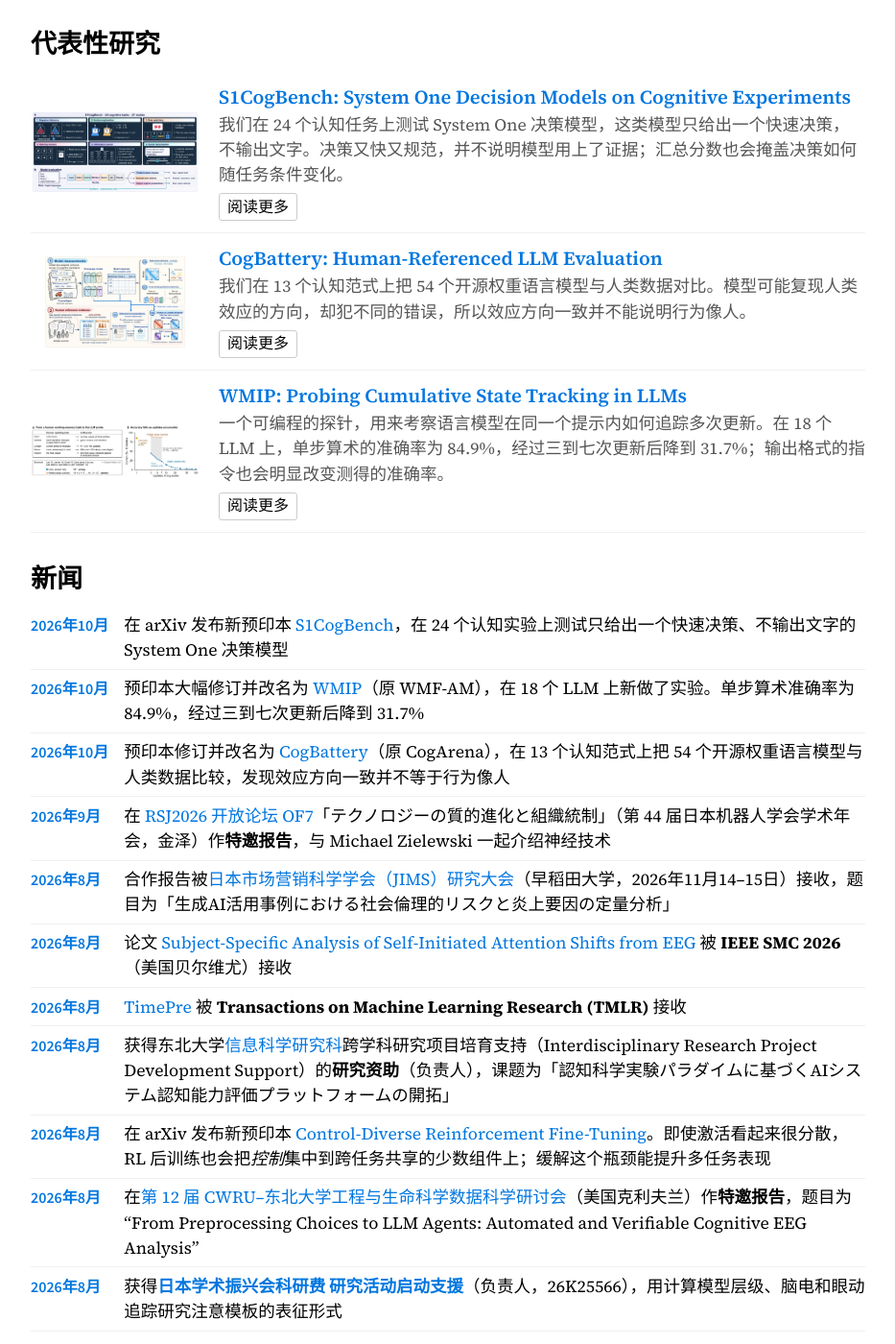
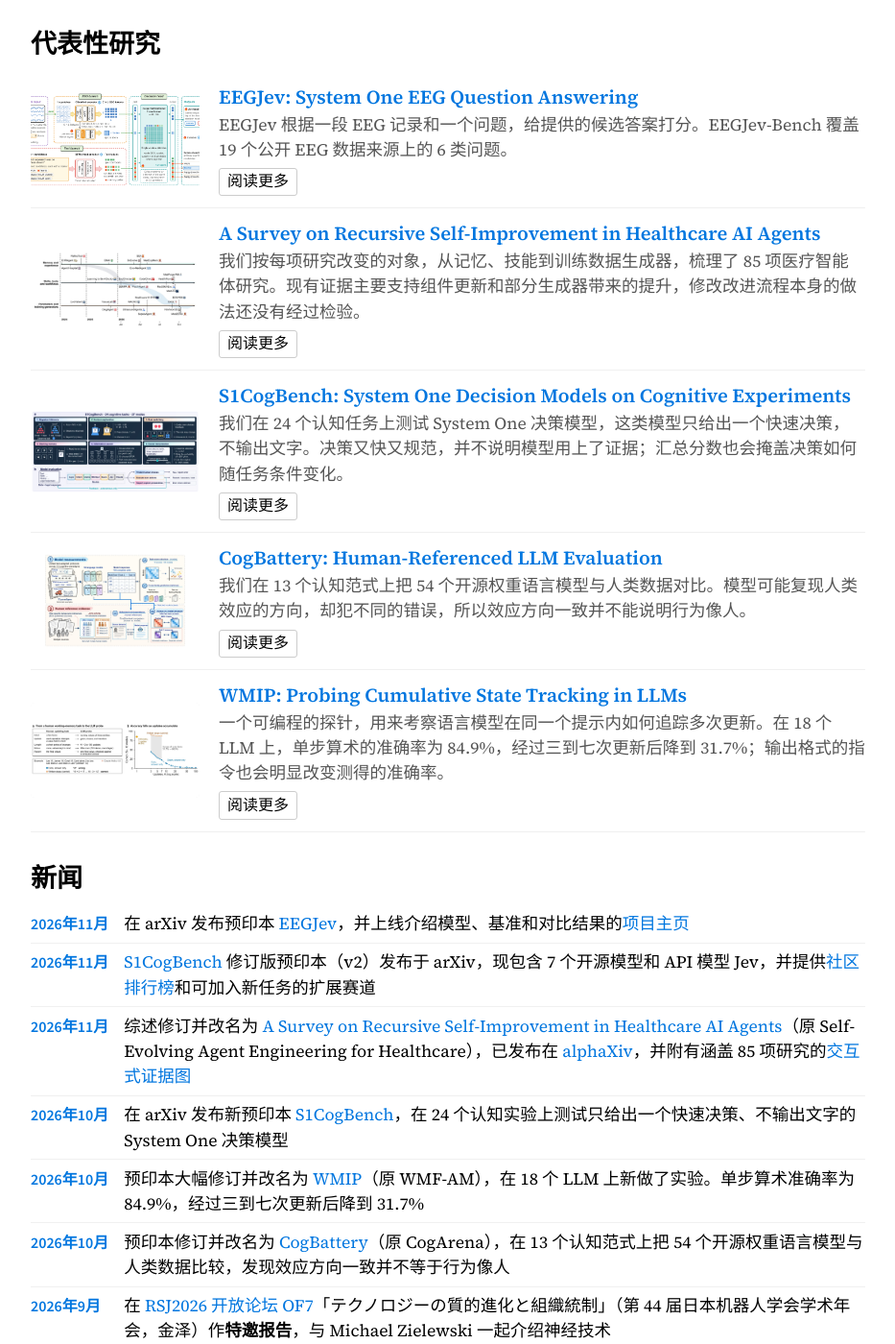
Before and after one commit to dengzhe-hou/dengzhe-hou.github.io, a Jekyll site: the page built from _pages/about-zh.md, in a window 1280 px wide and 1400 px high, scrolled down 549 px. Shown: the whole window at 96% size, without its empty margins (173-1106 px from the left). Built offline with Jekyll 4.4.1, drawn with Linux system fonts in a browser that asks for light colours; some web fonts are replaced.

Commit message:
Sync Selected Research and November news to Japanese and Chinese homepages

```diff
--- a/_pages/about-ja.md
+++ b/_pages/about-ja.md
@@ -6,6 +6,20 @@ lang: ja
 profile: true
 
 selected_research:
+  - image_path: research-eegjev.png
+    strip_path: research-eegjev-strip.webp
+    alt: "EEGJev のアーキテクチャ。EEG エンコーダとテキストエンコーダを別々に持ち、回答候補のスコアを共通のヘッドで計算する"
+    title: "EEGJev: System One EEG Question Answering"
+    excerpt: "EEGJev は、EEG 記録と質問から、提示された回答候補にスコアを付けます。EEGJev-Bench では、19 の公開 EEG データソースにまたがる 6 種類の質問を検証します。"
+    url: "/publication/2026-arxiv-eegjev"
+    btn_label: "詳しく見る"
+  - image_path: research-rsi-healthcare.jpg
+    strip_path: research-rsi-healthcare-strip.webp
+    alt: "2024〜2026 年の医療エージェント研究から選んだ研究の年表。記憶と経験、スキル、ツールとワークフロー、パラメータと学習データの生成器のうち、何を更新するかで分類"
+    title: "A Survey on Recursive Self-Improvement in Healthcare AI Agents"
+    excerpt: "85 の医療エージェント研究を、記憶やスキルから学習データの生成器まで、それぞれが何を変えるかで整理しました。現在の証拠が主に支持するのは構成要素の更新と一部の生成器による改善で、改善手順そのものを改訂する方式はまだ検証されていません。"
+    url: "/publication/2026-preprints-self-evolving"
+    btn_label: "詳しく見る"
   - image_path: research-s1cogbench.jpg
     strip_path: research-s1cogbench-strip.webp
     alt: "S1CogBench の概要。24 の認知課題のうち 6 つの例と、オープンモデルと API の意思決定モデルを、人間の選択の予測、自身の行動の実行、確率の報告で評価する流れ"
@@ -57,10 +71,17 @@ selected_research:
 
 <div class="news-list" markdown="1">
 
+| **2026年11月** | arXiv にプレプリント [EEGJev](/publication/2026-arxiv-eegjev) を公開。モデル、ベンチマーク、比較結果をまとめた[プロジェクトページ](/EEGJev/)も公開 |
+| **2026年11月** | [S1CogBench](/publication/2026-arxiv-s1cogbench) の改訂版プレプリント（v2）を arXiv で公開。7 つのオープンモデルと API モデル Jev を評価対象とし、[コミュニティ・リーダーボード](https://dengzhe-hou.github.io/S1CogBench/)と新しい課題を追加できる拡張トラックを用意 |
+| **2026年11月** | サーベイを改訂し、[A Survey on Recursive Self-Improvement in Healthcare AI Agents](/publication/2026-preprints-self-evolving)（旧 Self-Evolving Agent Engineering for Healthcare）に改題。[alphaXiv](https://www.alphaxiv.org/abs/2611.recursive-self-improvement-healthcare-agents) で公開し、85 の研究をまとめた[インタラクティブなエビデンスマップ](https://dengzhe-hou.github.io/RSI-Healthcare-Agents/)も公開 |
 | **2026年10月** | arXiv に新しいプレプリント [S1CogBench](/publication/2026-arxiv-s1cogbench) を公開。推論過程を出力せず、即座に一つの判断を返す System One 型意思決定モデルを、24 の認知実験で検証 |
 | **2026年10月** | プレプリントを大幅に改訂し、[WMIP](/publication/2026-arxiv-wmip)（旧 WMF-AM）に改題。18 の LLM で新たに実験し、1 ステップの算術では正答率 84.9% だが、3〜7 回の更新後には 31.7% に下がる |
 | **2026年10月** | プレプリントを改訂し、[CogBattery](/publication/2026-arxiv-cogbattery)（旧 CogArena）に改題。54 のオープンウェイト言語モデルを 13 の認知パラダイムで人間のデータと比較し、効果の向きが一致するだけでは人間らしい行動とは言えないことを示した |
 | **2026年9月** | [RSJ2026 オープンフォーラム OF7](https://ac.rsj-web.org/2026/openforum/#of7)「テクノロジーの質的進化と組織統制」（第44回日本ロボット学会学術講演会、金沢）で**招待講演**。Michael Zielewski とともにニューロテクノロジーについて話題提供 |
+
+<details class="news-archive" markdown="1">
+<summary>以前のニュース</summary>
+
 | **2026年8月** | 共著の発表が[日本マーケティング・サイエンス学会（JIMS）研究大会](http://www.jims.gr.jp/%e7%a0%94%e7%a9%b6%e5%a4%a7%e4%bc%9a/)（早稲田大学、2026年11月14–15日）に採択。「生成AI活用事例における社会倫理的リスクと炎上要因の定量分析」 |
 | **2026年8月** | 論文 [Subject-Specific Analysis of Self-Initiated Attention Shifts from EEG](/publication/2026-arxiv-subject-specific) が **IEEE SMC 2026**（米国ベルビュー）に採択 |
 | **2026年8月** | [TimePre](/publication/2026-tmlr-timepre) が **Transactions on Machine Learning Research (TMLR)** に採択 |
@@ -68,10 +89,6 @@ selected_research:
 | **2026年8月** | arXiv に新しいプレプリント [Control-Diverse Reinforcement Fine-Tuning](/publication/2026-arxiv-cd-rft) を公開。RL による事後学習では、活性が多様に見えても、*制御*はタスク間で共有される一部の要素に集中する。このボトルネックを緩めるとマルチタスク性能が向上する |
 | **2026年8月** | [第12回 CWRU–東北大学 Data Science in Engineering and Life Sciences シンポジウム](https://sites.google.com/case.edu/2026-cwru-tohoku-symposium/event-program)（米国クリーブランド）で**招待講演**。"From Preprocessing Choices to LLM Agents: Automated and Verifiable Cognitive EEG Analysis" |
 | **2026年8月** | [**科研費 研究活動スタート支援**](https://kaken.nii.ac.jp/ja/grant/KAKENHI-PROJECT-26K25566/)（代表、26K25566）に採択。「注意テンプレートの表象形式：計算モデル階層・脳波・視線追跡による解明」 |
-
-<details class="news-archive" markdown="1">
-<summary>以前のニュース</summary>
-
 | **2026年8月** | [Kaggle](https://www.kaggle.com/monkeydz) [ROGII - Wellbore Geology Prediction](https://www.kaggle.com/competitions/rogii-wellbore-geology-prediction) で**銀メダル**（6125チーム中89位） |
 | **2026年7月** | [KANMixer](/publication/2026-scirep-kanmixer) が ***Scientific Reports*** に掲載。長期予測のためのコンパクトな KAN 中心のミキサーを提案し、KAN が実際に役立つ条件を検討 |
 | **2026年7月** | arXiv に新しいプレプリント2本を公開。[CogEEGAgent](/publication/2026-arxiv-cogeegagent)（認知脳波解析を自律的に行うエージェント）と [CogBattery](/publication/2026-arxiv-cogbattery)（初版の名称は CogArena。LLM の認知課題成績を人間のデータを参照して評価） |
--- a/_pages/about-zh.md
+++ b/_pages/about-zh.md
@@ -6,6 +6,20 @@ lang: zh-CN
 profile: true
 
 selected_research:
+  - image_path: research-eegjev.png
+    strip_path: research-eegjev-strip.webp
+    alt: "EEGJev 架构，EEG 编码器和文本编码器分开，候选答案由共用的打分头计算分数"
+    title: "EEGJev: System One EEG Question Answering"
+    excerpt: "EEGJev 根据一段 EEG 记录和一个问题，给提供的候选答案打分。EEGJev-Bench 覆盖 19 个公开 EEG 数据来源上的 6 类问题。"
+    url: "/publication/2026-arxiv-eegjev"
+    btn_label: "阅读更多"
+  - image_path: research-rsi-healthcare.jpg
+    strip_path: research-rsi-healthcare-strip.webp
+    alt: "2024 至 2026 年部分医疗智能体研究的时间线，按每项研究更新的对象分组，包括记忆与经验、技能、工具与工作流，以及参数与训练数据生成器"
+    title: "A Survey on Recursive Self-Improvement in Healthcare AI Agents"
+    excerpt: "我们按每项研究改变的对象，从记忆、技能到训练数据生成器，梳理了 85 项医疗智能体研究。现有证据主要支持组件更新和部分生成器带来的提升，修改改进流程本身的做法还没有经过检验。"
+    url: "/publication/2026-preprints-self-evolving"
+    btn_label: "阅读更多"
   - image_path: research-s1cogbench.jpg
     strip_path: research-s1cogbench-strip.webp
     alt: "S1CogBench 概览，展示 24 个认知任务中的 6 个示例，以及如何从预测人类选择、执行自身动作和报告概率三方面评估开源和 API 决策模型"
@@ -57,10 +71,17 @@ selected_research:
 
 <div class="news-list" markdown="1">
 
+| **2026年11月** | 在 arXiv 发布预印本 [EEGJev](/publication/2026-arxiv-eegjev)，并上线介绍模型、基准和对比结果的[项目主页](/EEGJev/) |
+| **2026年11月** | [S1CogBench](/publication/2026-arxiv-s1cogbench) 修订版预印本（v2）发布于 arXiv，现包含 7 个开源模型和 API 模型 Jev，并提供[社区排行榜](https://dengzhe-hou.github.io/S1CogBench/)和可加入新任务的扩展赛道 |
+| **2026年11月** | 综述修订并改名为 [A Survey on Recursive Self-Improvement in Healthcare AI Agents](/publication/2026-preprints-self-evolving)（原 Self-Evolving Agent Engineering for Healthcare），已发布在 [alphaXiv](https://www.alphaxiv.org/abs/2611.recursive-self-improvement-healthcare-agents)，并附有涵盖 85 项研究的[交互式证据图](https://dengzhe-hou.github.io/RSI-Healthcare-Agents/) |
 | **2026年10月** | 在 arXiv 发布新预印本 [S1CogBench](/publication/2026-arxiv-s1cogbench)，在 24 个认知实验上测试只给出一个快速决策、不输出文字的 System One 决策模型 |
 | **2026年10月** | 预印本大幅修订并改名为 [WMIP](/publication/2026-arxiv-wmip)（原 WMF-AM），在 18 个 LLM 上新做了实验。单步算术准确率为 84.9%，经过三到七次更新后降到 31.7% |
 | **2026年10月** | 预印本修订并改名为 [CogBattery](/publication/2026-arxiv-cogbattery)（原 CogArena），在 13 个认知范式上把 54 个开源权重语言模型与人类数据比较，发现效应方向一致并不等于行为像人 |
 | **2026年9月** | 在 [RSJ2026 开放论坛 OF7](https://ac.rsj-web.org/2026/openforum/#of7)「テクノロジーの質的進化と組織統制」（第 44 届日本机器人学会学术年会，金泽）作**特邀报告**，与 Michael Zielewski 一起介绍神经技术 |
+
+<details class="news-archive" markdown="1">
+<summary>更早的新闻</summary>
+
 | **2026年8月** | 合作报告被[日本市场营销科学学会（JIMS）研究大会](http://www.jims.gr.jp/%e7%a0%94%e7%a9%b6%e5%a4%a7%e4%bc%9a/)（早稻田大学，2026年11月14–15日）接收，题目为「生成AI活用事例における社会倫理的リスクと炎上要因の定量分析」 |
 | **2026年8月** | 论文 [Subject-Specific Analysis of Self-Initiated Attention Shifts from EEG](/publication/2026-arxiv-subject-specific) 被 **IEEE SMC 2026**（美国贝尔维尤）接收 |
 | **2026年8月** | [TimePre](/publication/2026-tmlr-timepre) 被 **Transactions on Machine Learning Research (TMLR)** 接收 |
@@ -68,10 +89,6 @@ selected_research:
 | **2026年8月** | 在 arXiv 发布新预印本 [Control-Diverse Reinforcement Fine-Tuning](/publication/2026-arxiv-cd-rft)。即使激活看起来很分散，RL 后训练也会把*控制*集中到跨任务共享的少数组件上；缓解这个瓶颈能提升多任务表现 |
 | **2026年8月** | 在[第 12 届 CWRU–东北大学工程与生命科学数据科学研讨会](https://sites.google.com/case.edu/2026-cwru-tohoku-symposium/event-program)（美国克利夫兰）作**特邀报告**，题目为 "From Preprocessing Choices to LLM Agents: Automated and Verifiable Cognitive EEG Analysis" |
 | **2026年8月** | 获得[**日本学术振兴会科研费 研究活动启动支援**](https://kaken.nii.ac.jp/ja/grant/KAKENHI-PROJECT-26K25566/)（负责人，26K25566），用计算模型层级、脑电和眼动追踪研究注意模板的表征形式 |
-
-<details class="news-archive" markdown="1">
-<summary>更早的新闻</summary>
-
 | **2026年8月** | 在 [Kaggle](https://www.kaggle.com/monkeydz) [ROGII - Wellbore Geology Prediction](https://www.kaggle.com/competitions/rogii-wellbore-geology-prediction) 获得**银牌**（6125 支队伍中排名第 89） |
 | **2026年7月** | [KANMixer](/publication/2026-scirep-kanmixer) 发表于 ***Scientific Reports***，提出一个以 KAN 为核心的紧凑长期预测混合器，并分析 KAN 在什么情况下真正有用 |
 | **2026年7月** | 在 arXiv 发布两篇新预印本，[CogEEGAgent](/publication/2026-arxiv-cogeegagent)（自主完成认知脑电分析）和 [CogBattery](/publication/2026-arxiv-cogbattery)（初版名为 CogArena，以人类数据为参照评估 LLM 的认知任务表现） |
```
